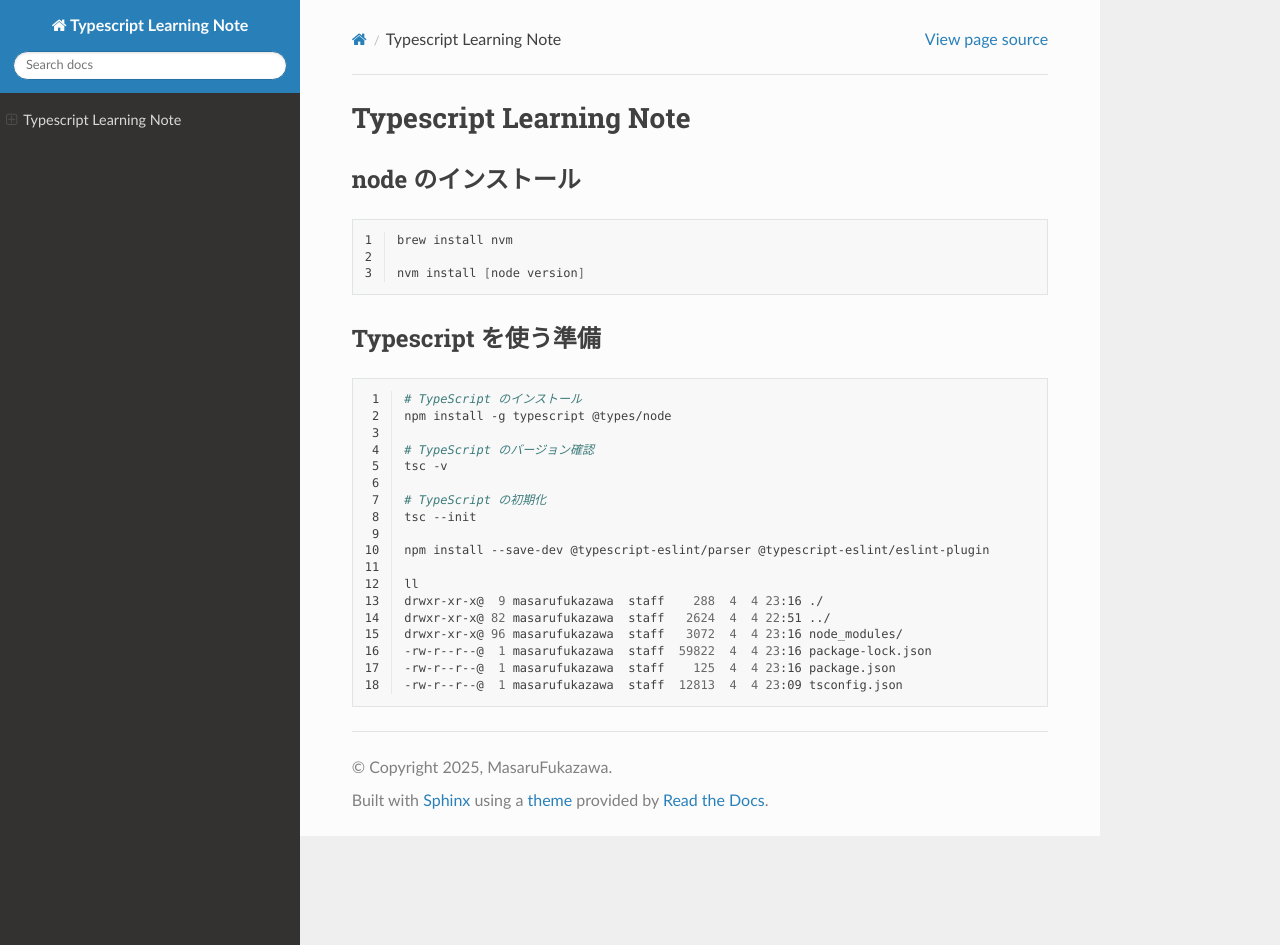
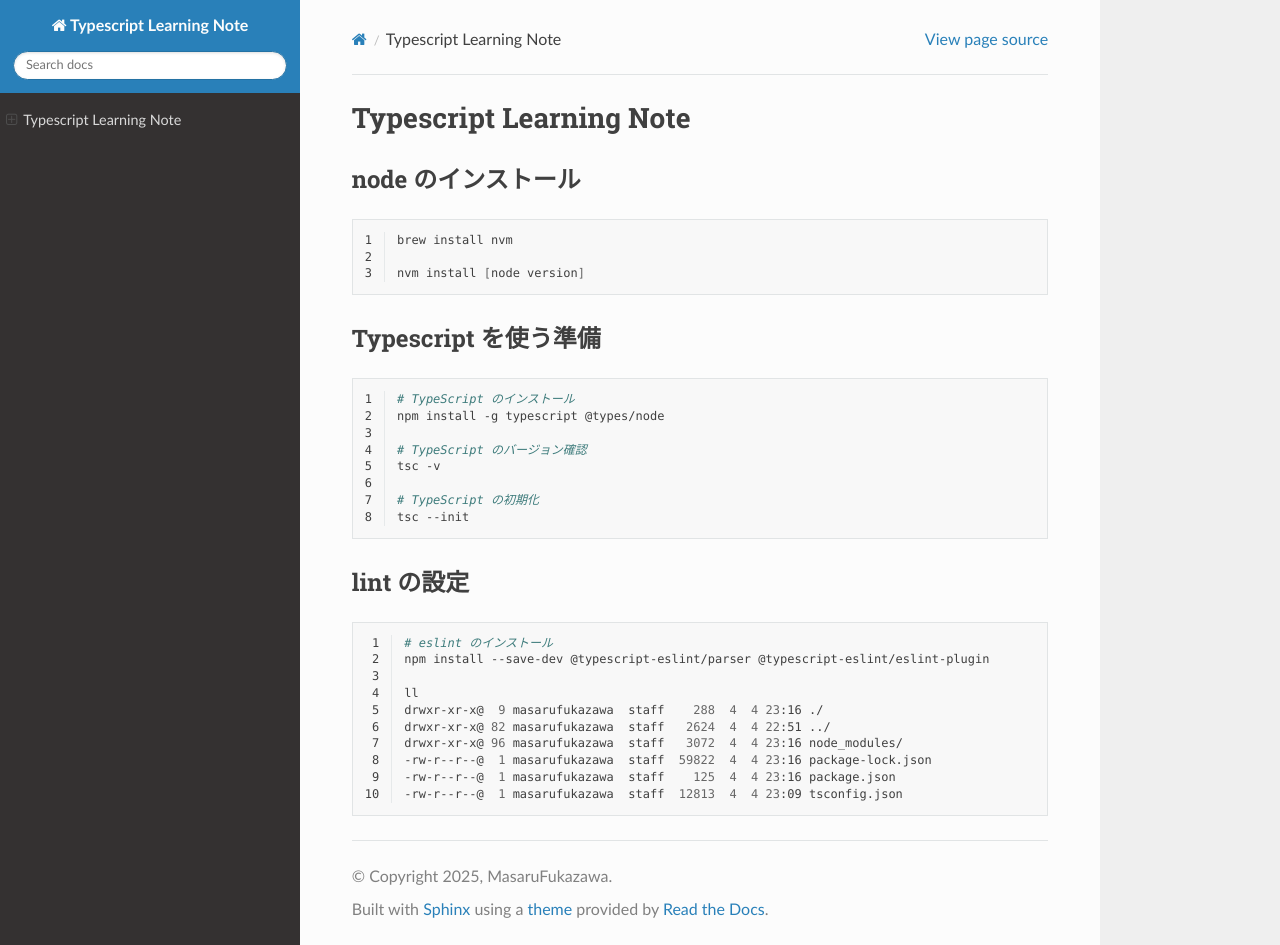
Before and after one commit to MasaruFukazawa/typescript-learning-note, a Sphinx documentation site: the page built from source/index.rst, in a window 1280 px wide and 945 px high. Built offline with Sphinx 7.4.7 and the Read the Docs theme 3.1.0, drawn with Linux system fonts in a browser that asks for light colours.

Commit message:
ちょい修正

```diff
--- a/source/index.rst
+++ b/source/index.rst
@@ -38,6 +38,14 @@ Typescript を使う準備
    # TypeScript の初期化
    tsc --init
 
+
+lint の設定
+--------------------------------------
+
+.. code-block:: bash
+   :linenos:
+
+   # eslint のインストール
    npm install --save-dev @typescript-eslint/parser @typescript-eslint/eslint-plugin
 
    ll
```
